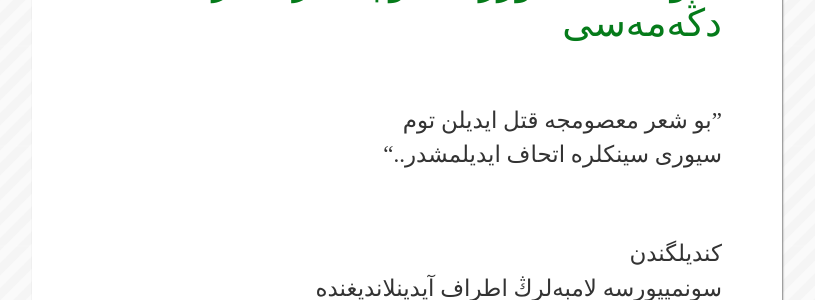
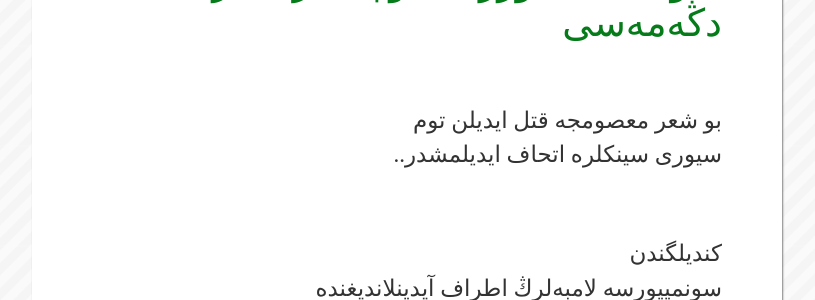
Before and after one commit to muhammedaydogdu/muhammedaydogdu.github.io, a Jekyll site: the page built from _posts/2017-10-22-lambaların-sönmesi-üzerine-os.md, in a window 1280 px wide. Shown: the part 454-754 px from the top of the page, without its empty margins (233-1048 px from the left). Built offline with Jekyll 4.4.1, drawn with Linux system fonts in a browser that asks for light colours; some web fonts are replaced.

```diff
--- a/_posts/2017-10-22-lambaların-sönmesi-üzerine-os.md
+++ b/_posts/2017-10-22-lambaların-sönmesi-üzerine-os.md
@@ -10,8 +10,8 @@ image: 20171005_033330-01-01.jpeg
 <br/>
 
 
-بو شعر معصومجە قتل ایدیلن توم"
-"..سیوری سینكلرە اتحاف ایدیلمشدر
+بو شعر معصومجە قتل ایدیلن توم
+..سیوری سینكلرە اتحاف ایدیلمشدر
 
 <br/>
 
```
